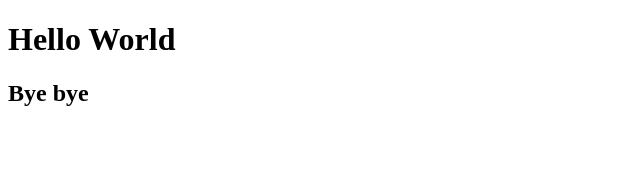
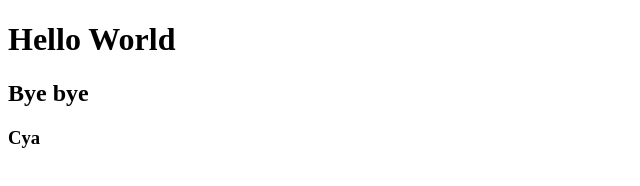
Before and after one commit to Maasarani/Project, a plain HTML site: page index.html in a window 1280 px wide. Shown: the full height of the page, 0-640 px from the left. Drawn offline with Linux system fonts and the light colour scheme.

Commit message:
h3 tag added

```diff
--- a/index.html
+++ b/index.html
@@ -9,5 +9,6 @@
 <body>
     <h1>Hello World</h1>
     <h2>Bye bye</h2>
+    <h3>Cya</h3>
 </body>
 </html>
```
